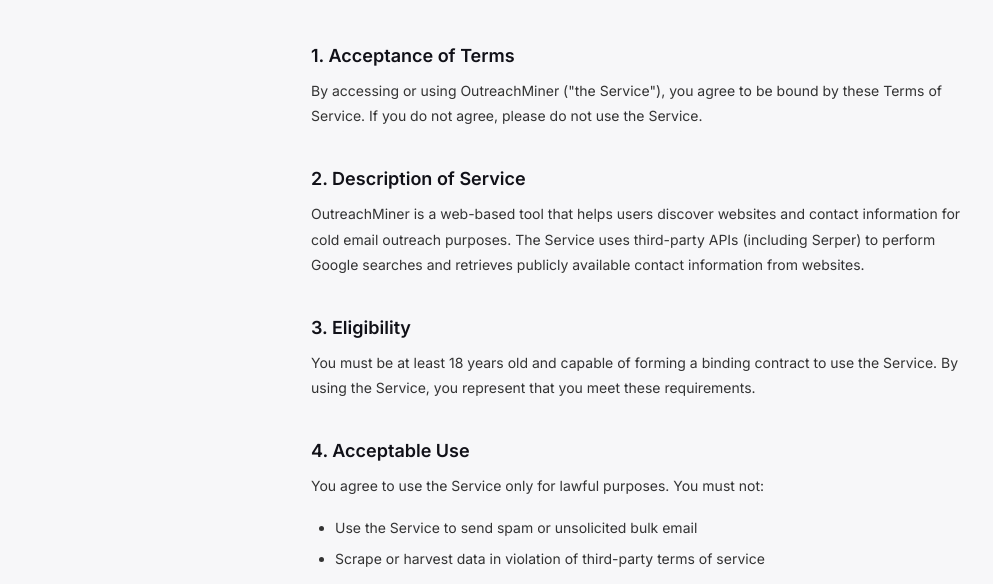
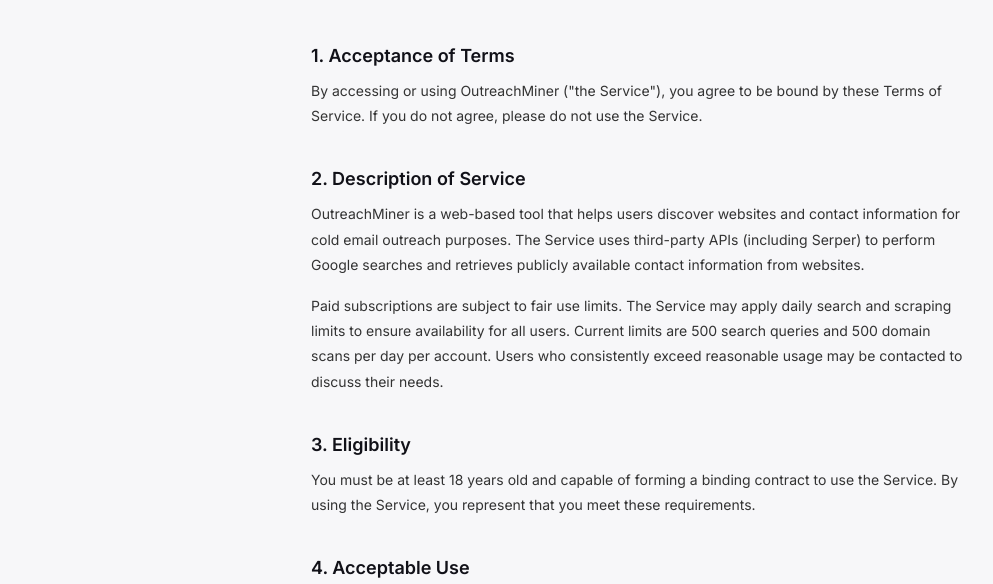
Before and after one commit to rkabanov94/outreach-saas, a website: page public/terms.html in a window 1280 px wide. Shown: the part 170-754 px from the top of the page, without its empty margins (1-994 px from the left). Drawn offline with Linux system fonts and the light colour scheme.

Commit message:
Update terms.html

```diff
--- a/public/terms.html
+++ b/public/terms.html
@@ -38,6 +38,7 @@
 
   <h2>2. Description of Service</h2>
   <p>OutreachMiner is a web-based tool that helps users discover websites and contact information for cold email outreach purposes. The Service uses third-party APIs (including Serper) to perform Google searches and retrieves publicly available contact information from websites.</p>
+  <p>Paid subscriptions are subject to fair use limits. The Service may apply daily search and scraping limits to ensure availability for all users. Current limits are 500 search queries and 500 domain scans per day per account. Users who consistently exceed reasonable usage may be contacted to discuss their needs.</p>
 
   <h2>3. Eligibility</h2>
   <p>You must be at least 18 years old and capable of forming a binding contract to use the Service. By using the Service, you represent that you meet these requirements.</p>
```
